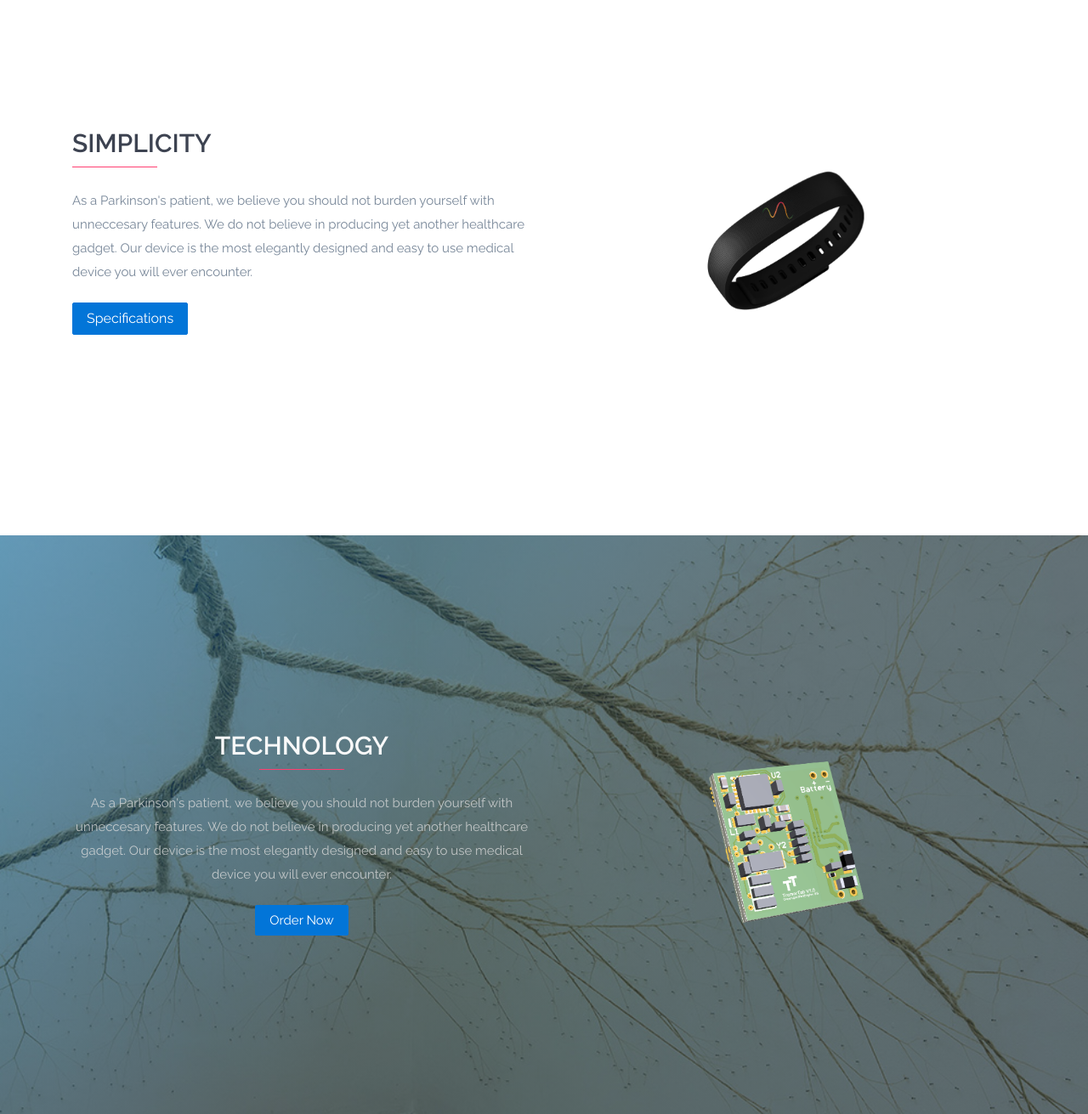
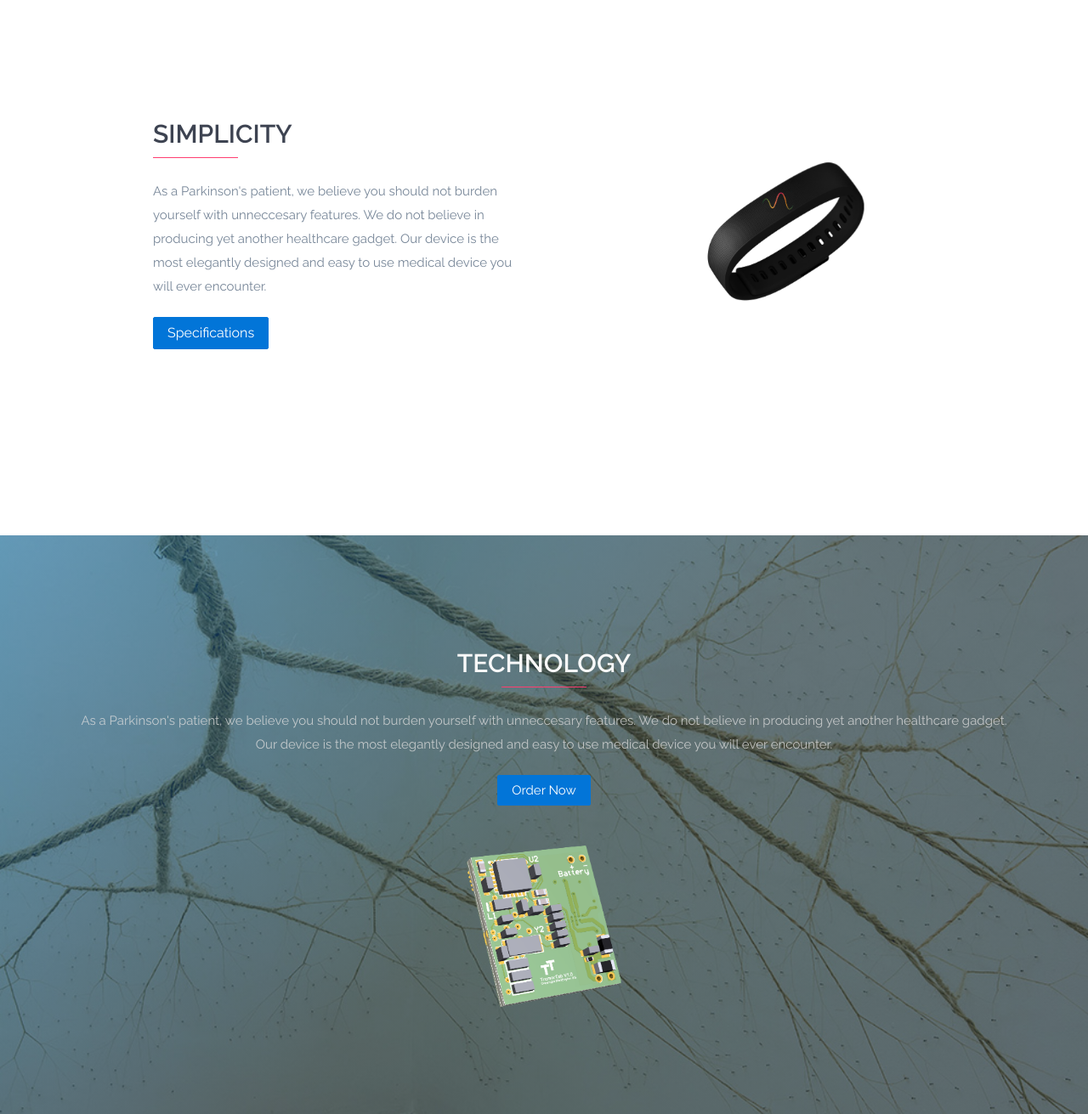
Before and after one commit to alex-benoit/new_medengine, a plain HTML site: page index.html in a window 1280 px wide. Shown: the part 2300-3611 px from the top of the page at 85% size. Drawn offline with nearby package versions, Linux system fonts and the light colour scheme.

Commit message:
sorry bug

```diff
--- a/index.html
+++ b/index.html
@@ -157,12 +157,12 @@
   <section class="secondary-banner" id="simplicity">
     <div class="container">
       <div class="row">
-        <div class="col">
+        <div class="col-xs-12 col-md-5 offset-md-1">
           <h2>Simplicity</h2>
           <p>As a Parkinson's patient, we believe you should not burden yourself with unneccesary features. We do not believe in producing yet another healthcare gadget. Our device is the most elegantly designed and easy to use medical device you will ever encounter.</p>
           <a href="#" class="button">Specifications</a>
         </div>
-        <div class="col text-center">
+        <div class="col-xs-12 col-md-6 text-center">
           <img src="images/renderings/wristband.png" alt="MedEngine Wristband" class="floating">
         </div>
       </div>
@@ -179,8 +179,6 @@
           <p>
             <a href="#" class="button">Order Now</a>
           </p>
-        </div>
-        <div class="col">
           <img src="images/renderings/pcb.png" alt="MedEngine PCB" class="floating">
         </div>
       </div>
```
